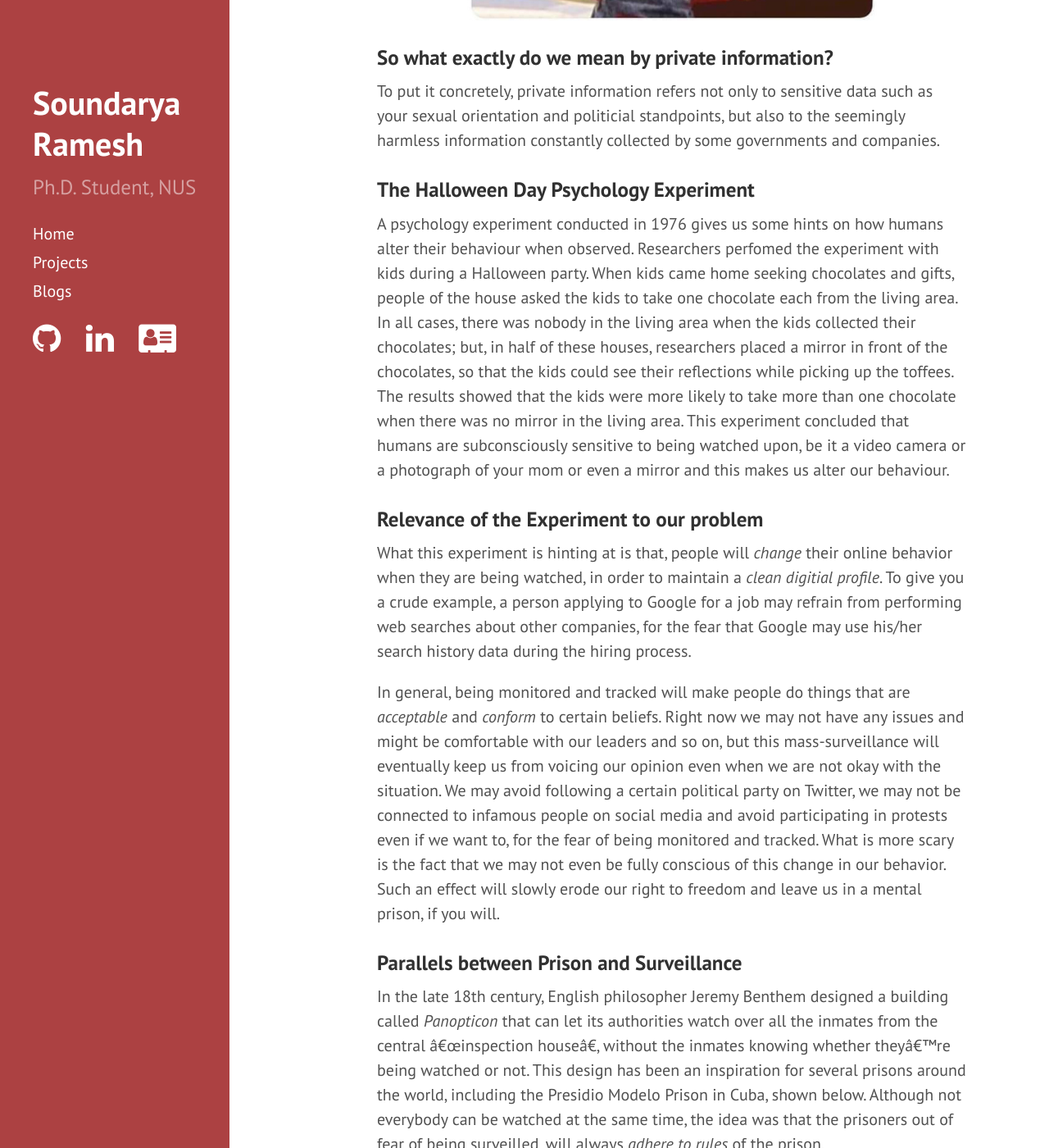
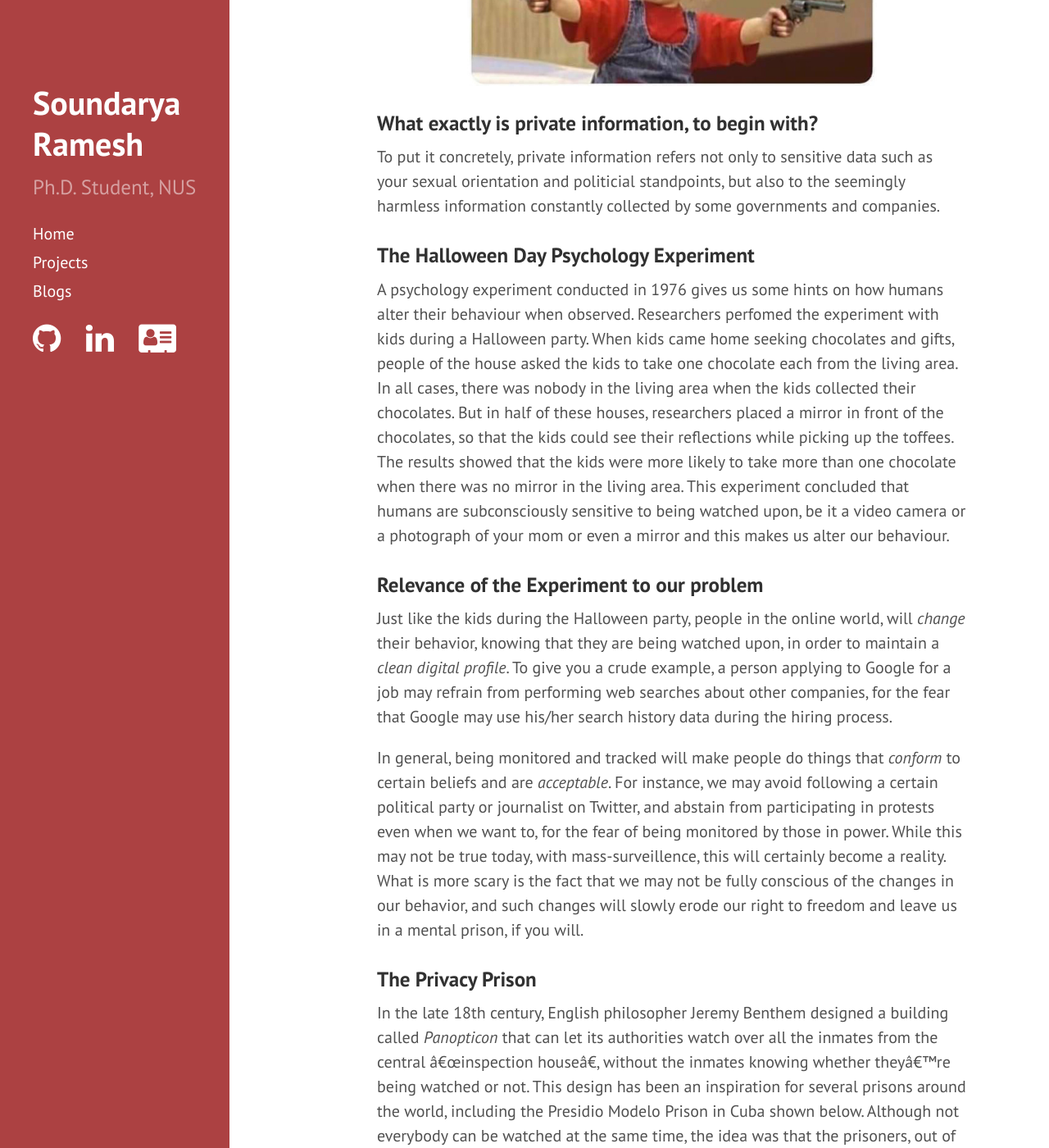
Before and after one commit to soundaryaramesh/soundaryaramesh.github.io, a Jekyll site: the page built from _posts/2019-02-11-privacy.md, in a window 1280 px wide and 1400 px high, scrolled down 830 px. Shown: the whole window at 82% size. Built offline with Jekyll 4.4.1, drawn with Linux system fonts in a browser that asks for light colours; formulas are drawn with MathJax 3; comment, search, counter and statistics services are not loaded; some of the changed text lies outside the part shown.

Commit message:
update with privacy post

```diff
--- a/_posts/2019-02-11-privacy.md
+++ b/_posts/2019-02-11-privacy.md
@@ -3,8 +3,14 @@
 comments: true
 title: Tip of the privacy bug
 ---
-Have you ever experinced talking to a friend about a trip, to say, Thailand, after which you get Youtube recommendations of Thailand Vlogs or Google ads with cheap flight tickets to Bangkok? If you have, you're not alone! Companies such as Google and Facebook hoard data about us all the time by snooping our microphone conversations, tracking our web-searches and "likes" on social media in order to provide more relevant information.
-But you might think that such information cannot really be of much consequence as they are not really "private". With such a reasoning, what we fail to realise is that, even such innocuous looking information collected continuously can play against us. To get a better sense of this, think of a hypothetical (not so hypothetical) scenario where your employer watches all your actions. Being aware of this fact, would you still be doing the same things?
+Have you ever experinced talking to a friend about a trip, to say, Thailand, after which you got Youtube recommendations of Thailand Vlogs or Google ads with cheap flight tickets to Bangkok? If you have, you're not alone! Companies such as Google and Facebook hoard data about us all the time by snooping our microphone conversations, tracking our web-searches and "likes" on social media in order to provide more relevant web content.
+But you may think that such data cannot be of much consequence as they are not really "private" information.
+While this argument may seem convincing, in reality, it is flawed, as continuous accumulation of even innocuous looking information affects us subtly, in a negative manner.
+<!---However, this argument is flawed, as even such innocuous looking information collected continuously can play against us.-->
+<!--With such a reasoning, what we fail to realise is that, even such innocuous looking information collected continuously can play against us. -->
+To get a better sense of this, think about a hypothetical (not so hypothetical) scenario, where your employer watches all your actions. Being aware of this fact, would you still be doing the same things?
+
+In this post, I will discuss as to why online privacy is important and why we should care.
 
 <center>
 <figure>
@@ -12,22 +18,27 @@
 </figure>
 </center>
 
-### So what exactly do we mean by private information?
+### What exactly is private information, to begin with?
 To put it concretely, private information refers not only to sensitive data such as your sexual orientation and politicial standpoints, but also to the seemingly harmless information constantly collected by some governments and companies.
 
 ### The Halloween Day Psychology Experiment
-A psychology experiment conducted in 1976 gives us some hints on how humans alter their behaviour when observed. Researchers perfomed the experiment with kids during a Halloween party. When kids came home seeking chocolates and gifts, people of the house asked the kids to take one chocolate each from the living area. In all cases, there was nobody in the living area when the kids collected their chocolates; but, in half of these houses, researchers placed a mirror in front of the chocolates, so that the kids could see their reflections while picking up the toffees. The results showed that the kids were more likely to take more than one chocolate when there was no mirror in the living area. This experiment concluded that humans are subconsciously sensitive to being watched upon, be it a video camera or a photograph of your mom or even a mirror and this makes us alter our behaviour.
+A psychology experiment conducted in 1976 gives us some hints on how humans alter their behaviour when observed. Researchers perfomed the experiment with kids during a Halloween party. When kids came home seeking chocolates and gifts, people of the house asked the kids to take one chocolate each from the living area. In all cases, there was nobody in the living area when the kids collected their chocolates. But in half of these houses, researchers placed a mirror in front of the chocolates, so that the kids could see their reflections while picking up the toffees. The results showed that the kids were more likely to take more than one chocolate when there was no mirror in the living area. This experiment concluded that humans are subconsciously sensitive to being watched upon, be it a video camera or a photograph of your mom or even a mirror and this makes us alter our behaviour.
 
 
 ### Relevance of the Experiment to our problem
-What this experiment is hinting at is that, people will _change_ their online behavior when they are being watched, in order to maintain a _clean digitial profile_.
+Just like the kids during the Halloween party, people in the online world, will _change_ their behavior, knowing that they are being watched upon, in order to maintain a _clean digital profile_.
+<!--What this experiment is hinting at, is that, people will _change_ their online behavior when they are being watched, in order to maintain a _clean digitial profile_. -->
 To give you a crude example, a person applying to Google for a job may refrain from performing web searches about other companies, for the fear that Google may use his/her search history data during the hiring process.
 
-In general, being monitored and tracked will make people do things that are _acceptable_ and  _conform_ to certain beliefs. Right now we may not have any issues and might be comfortable with our leaders and so on, but this mass-surveillance will eventually keep us from voicing our opinion even when we are not okay with the situation. We may avoid following a certain political party on Twitter, we may not be connected to infamous people on social media and avoid participating in protests even if we want to, for the fear of being monitored and tracked. What is more scary is the fact that we may not even be fully conscious of this change in our behavior. Such an effect will slowly erode our right to freedom and leave us in a mental prison, if you will.
+In general, being monitored and tracked will make people do things that _conform_ to certain beliefs and are _acceptable_.
+<!--Right now, we may have no any issues with our leaders and so on, but this mass-surveillance will eventually keep us from voicing our opinion when we are not okay with the situation.-->
+ For instance, we may avoid following a certain political party or journalist on Twitter, and abstain from participating in protests even when we want to, for the fear of being monitored by those in power.
+While this may not be true today, with mass-surveillence, this will certainly become a reality.
+ What is more scary is the fact that we may not be fully conscious of the changes in our behavior, and such changes will slowly erode our right to freedom and leave us in a mental prison, if you will.
 
 
-### Parallels between Prison and Surveillance
-In the late 18th century, English philosopher Jeremy Benthem designed a building called _Panopticon_ that can let its authorities watch over all the inmates from the central "inspection house", without the inmates knowing whether they're being watched or not. This design has been an inspiration for several prisons around the world, including the Presidio Modelo Prison in Cuba, shown below. Although not everybody can be watched at the same time, the idea was that the prisoners out of fear of being surveilled, will always _adhere to rules_ of the prison.
+### The Privacy Prison
+In the late 18th century, English philosopher Jeremy Benthem designed a building called _Panopticon_ that can let its authorities watch over all the inmates from the central "inspection house", without the inmates knowing whether they're being watched or not. This design has been an inspiration for several prisons around the world, including the Presidio Modelo Prison in Cuba shown below. Although not everybody can be watched at the same time, the idea was that the prisoners, out of fear of being surveilled, will always _adhere to rules_ of the prison.
 <center>
 <figure>
 <img src="{{ site.url }}/images/cuba-prison.png" width="500" />
```
Also changed, not shown: other parts of _posts/2019-02-11-privacy.md (+3 -3 lines), projects.md (+1 -1 lines).
